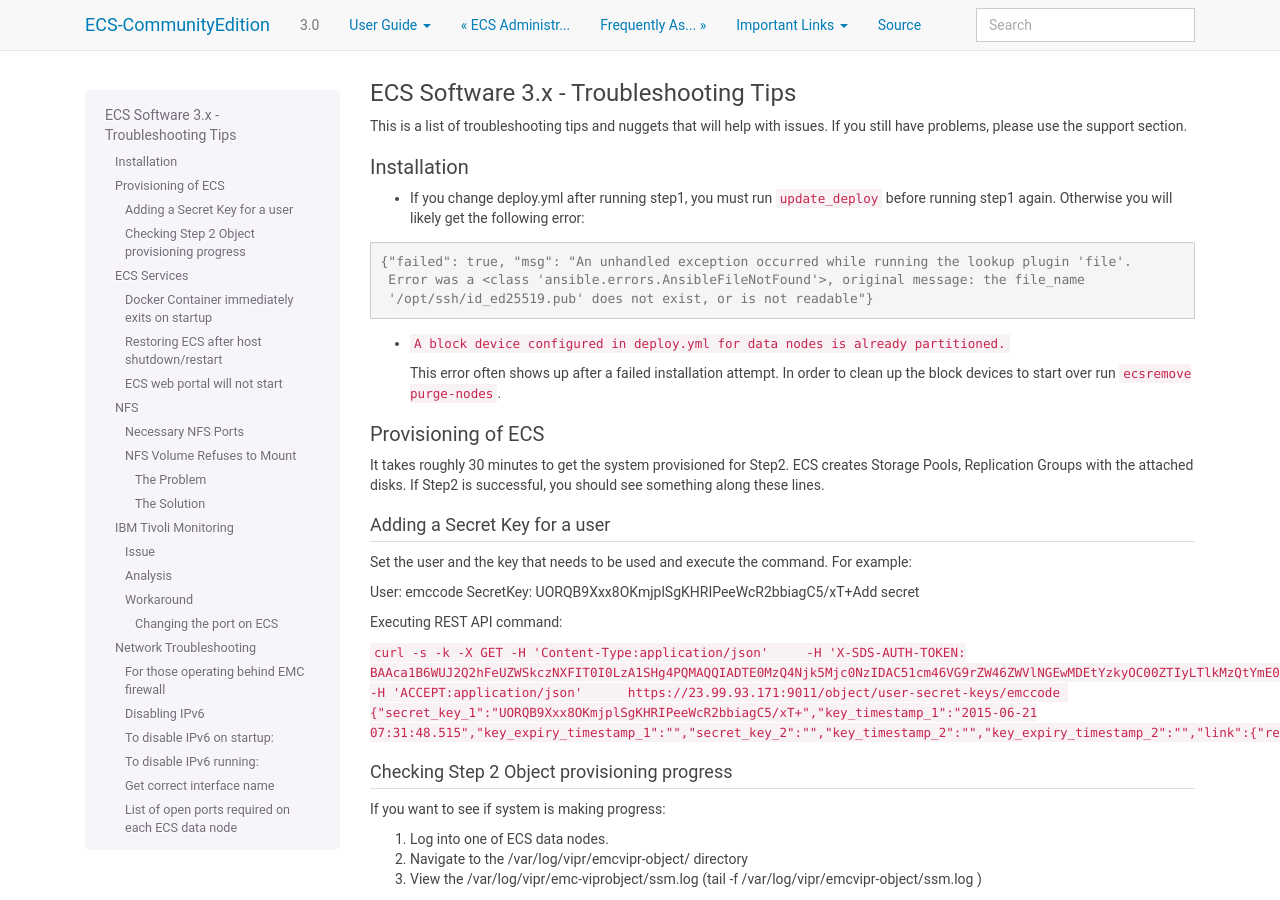
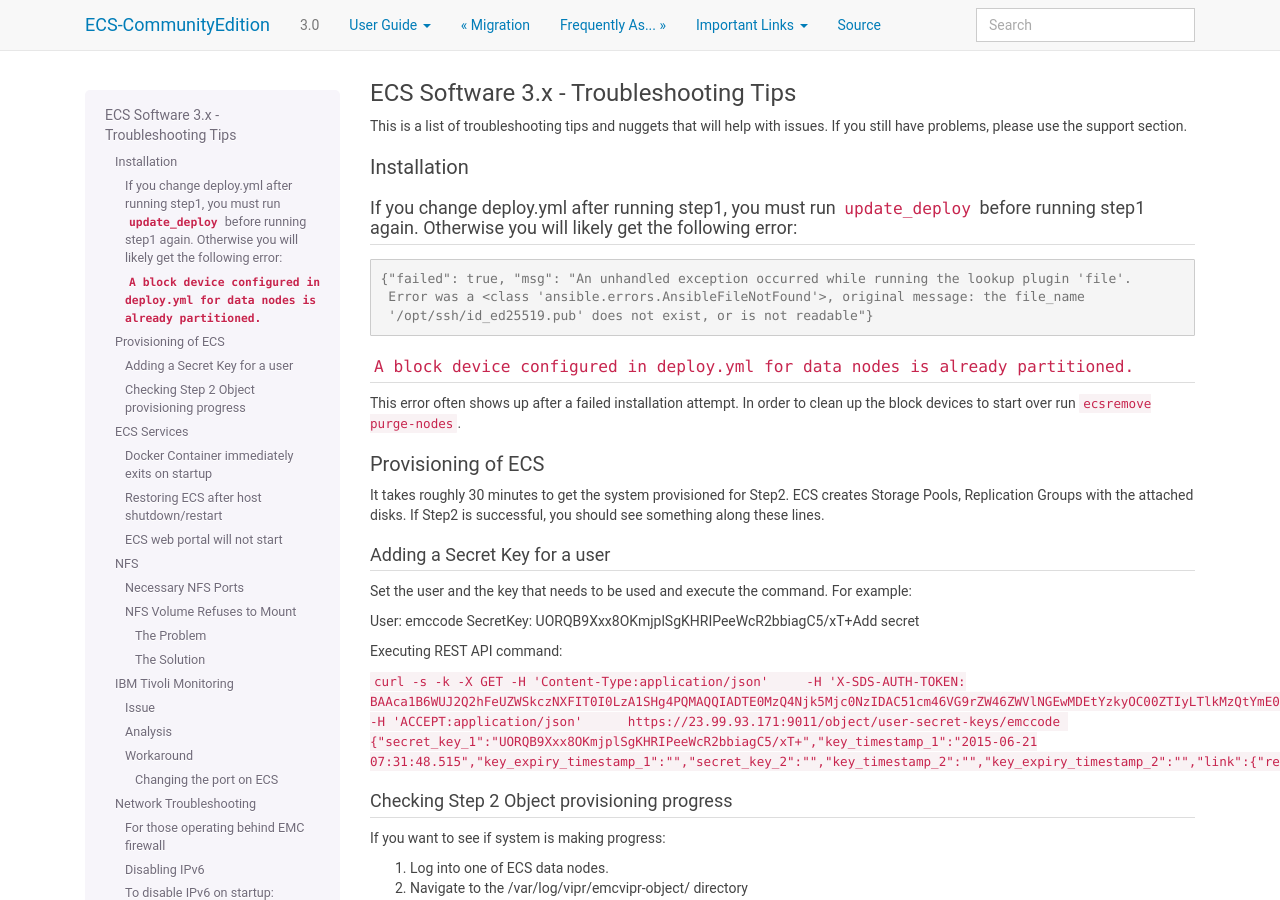
Before and after one commit to EMCECS/ECS-CommunityEdition, a Sphinx documentation site: the page built from docs/source/troubleshooting/ECS-Troubleshooting.rst, in a window 1280 px wide and 900 px high. Built offline with Sphinx 7.4.7, drawn with Linux system fonts in a browser that asks for light colours; nearby versions of some CDN libraries; some web fonts are replaced; library files that are not in the unit come from our copies.

Commit message:
Adds migration page and some small updates.

```diff
--- a/docs/source/index.rst
+++ b/docs/source/index.rst
@@ -13,6 +13,7 @@
 
    installation/ECS-Installation.rst
    use/ECS-UI-Web-Interface.rst
+   use/Migration.rst
    troubleshooting/ECS-Troubleshooting.rst
    troubleshooting/FAQ.rst
 
--- a/docs/source/troubleshooting/ECS-Troubleshooting.rst
+++ b/docs/source/troubleshooting/ECS-Troubleshooting.rst
@@ -7,9 +7,8 @@
 Installation
 ------------
 
--  If you change deploy.yml after running step1, you must run
-   ``update_deploy`` before running step1 again. Otherwise you will
-   likely get the following error:
+If you change deploy.yml after running step1, you must run ``update_deploy`` before running step1 again. Otherwise you will likely get the following error:
+~~~~~~~~~~~~~~~~~~~~~~~~~~~~~~~~~~~~~~~~~~~~~~~~~~~~~~~~~~~~~~~~~~~~~~~~~~~~~~~~~~~~~~~~~~~~~~~~~~~~~~~~~~~~~~~~~~~~~~~~~~~~~~~~~~~~~~~~~~~~~~~~~~~~~~~~~~~
 
 ::
 
@@ -17,11 +16,12 @@
      Error was a <class 'ansible.errors.AnsibleFileNotFound'>, original message: the file_name
      '/opt/ssh/id_ed25519.pub' does not exist, or is not readable"}
 
--  ``A block device configured in deploy.yml for data nodes is already partitioned.``
+``A block device configured in deploy.yml for data nodes is already partitioned.``
+~~~~~~~~~~~~~~~~~~~~~~~~~~~~~~~~~~~~~~~~~~~~~~~~~~~~~~~~~~~~~~~~~~~~~~~~~~~~~~~~~~
 
-   This error often shows up after a failed installation attempt. In
-   order to clean up the block devices to start over run
-   ``ecsremove purge-nodes``.
+This error often shows up after a failed installation attempt. In order
+to clean up the block devices to start over run
+``ecsremove purge-nodes``.
 
 Provisioning of ECS
 -------------------
```
Also changed, not shown: docs/source/troubleshooting/ECS-Troubleshooting.md (+15 -4 lines), docs/source/troubleshooting/FAQ.md (+7 -7 lines), docs/source/troubleshooting/FAQ.rst (+24 -24 lines), docs/source/use/Migration.md (added, +9 -0 lines), docs/source/use/Migration.rst (added, +19 -0 lines).
